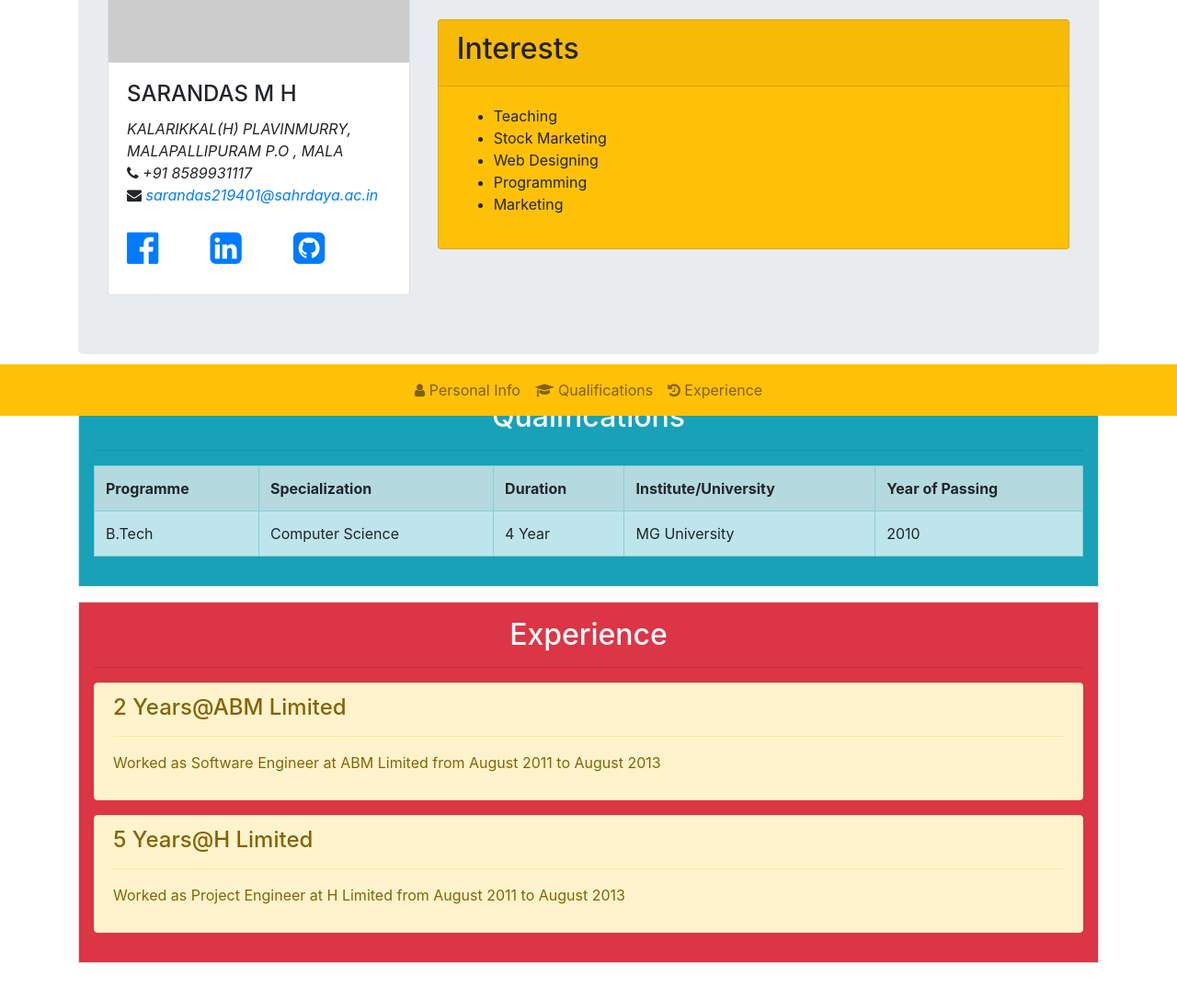
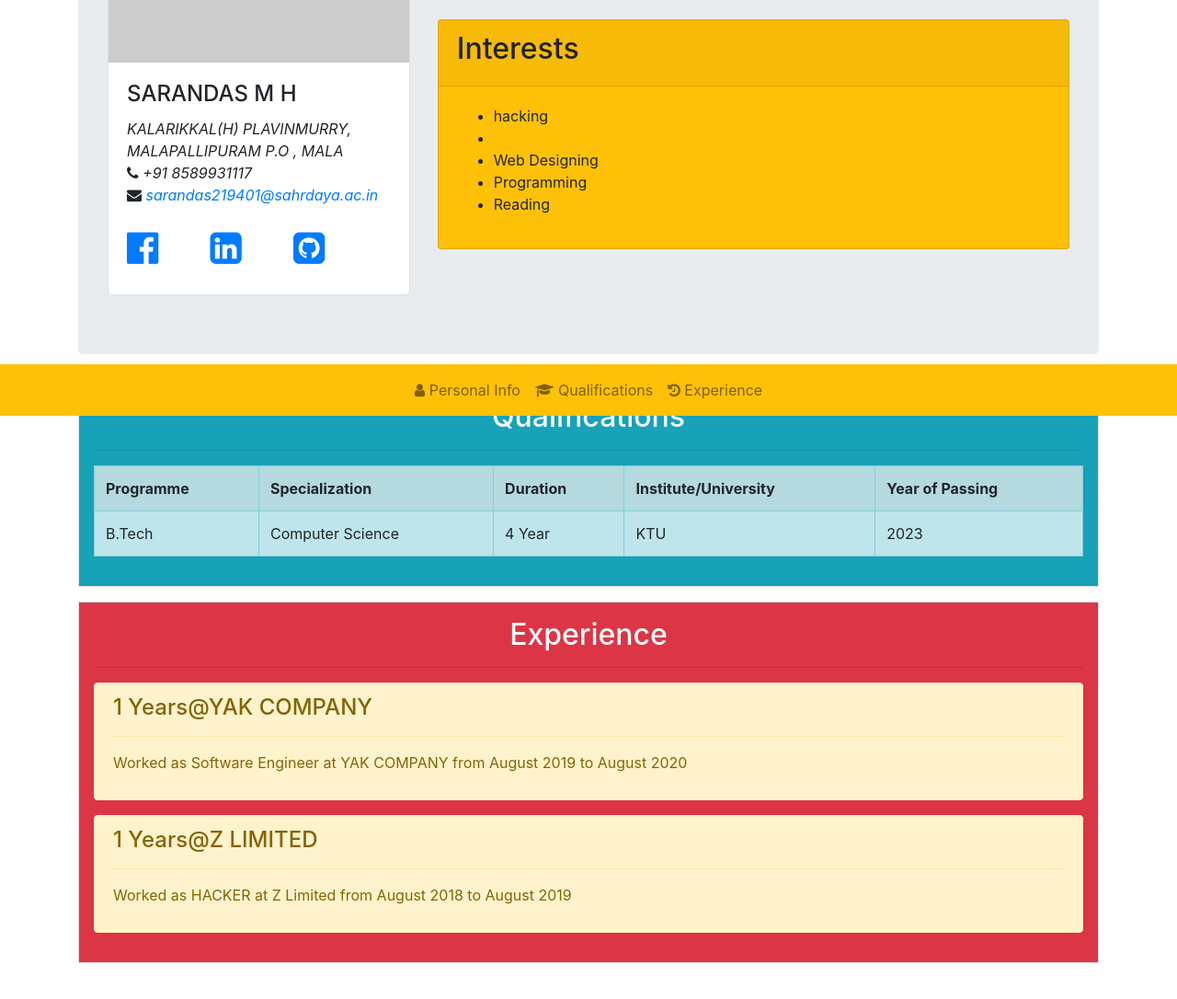
Before and after one commit to sarandasmh/sarandasmh.github.io, a plain HTML site: page index.html in a window 1280 px wide. Shown: the part 348-1434 px from the top of the page at 92% size. Drawn offline with nearby package versions, Linux system fonts and the light colour scheme; placeholder pictures from the web are drawn by us.

Commit message:
UPDATED intex.hml

```diff
--- a/index.html
+++ b/index.html
@@ -58,11 +58,11 @@
             <div class="card-header"><h2>Interests</h2></div>
             <div class="card-body">
               <ul>
-                <li>Teaching</li>
-                <li>Stock Marketing
+                <li>hacking</li>
+                <li>
                 <li>Web Designing</li>
                 <li>Programming</li>
-                <li>Marketing</li>
+                <li>Reading</li>
               </ul>
             </div>
           </div>
@@ -84,8 +84,8 @@
           <td>B.Tech</td>
           <td>Computer Science</td>
           <td>4 Year</td>
-          <td>MG University</td>
-          <td>2010</td>
+          <td>KTU</td>
+          <td>2023</td>
       </table>
     </div>
   </section>
@@ -93,12 +93,12 @@
     <div class="container p-3 my-3 border bg-danger">
       <div class="h2 text-center text-light">Experience</div><hr/>
       <div class="alert alert-warning">
-        <strong class="h4">2 Years@ABM Limited</strong> <hr/>
-        <p>Worked as Software Engineer at ABM Limited from August 2011 to August 2013</p>
+        <strong class="h4">1 Years@YAK COMPANY</strong> <hr/>
+        <p>Worked as Software Engineer at YAK COMPANY from August 2019 to August 2020</p>
       </div>
       <div class="alert alert-warning">
-        <strong class="h4">5 Years@H Limited</strong> <hr/>
-        <p>Worked as Project Engineer at H Limited from August 2011 to August 2013</p>
+        <strong class="h4">1 Years@Z LIMITED</strong> <hr/>
+        <p>Worked as HACKER at Z Limited from August 2018 to August 2019</p>
       </div>
     </div>
   </section>
```
